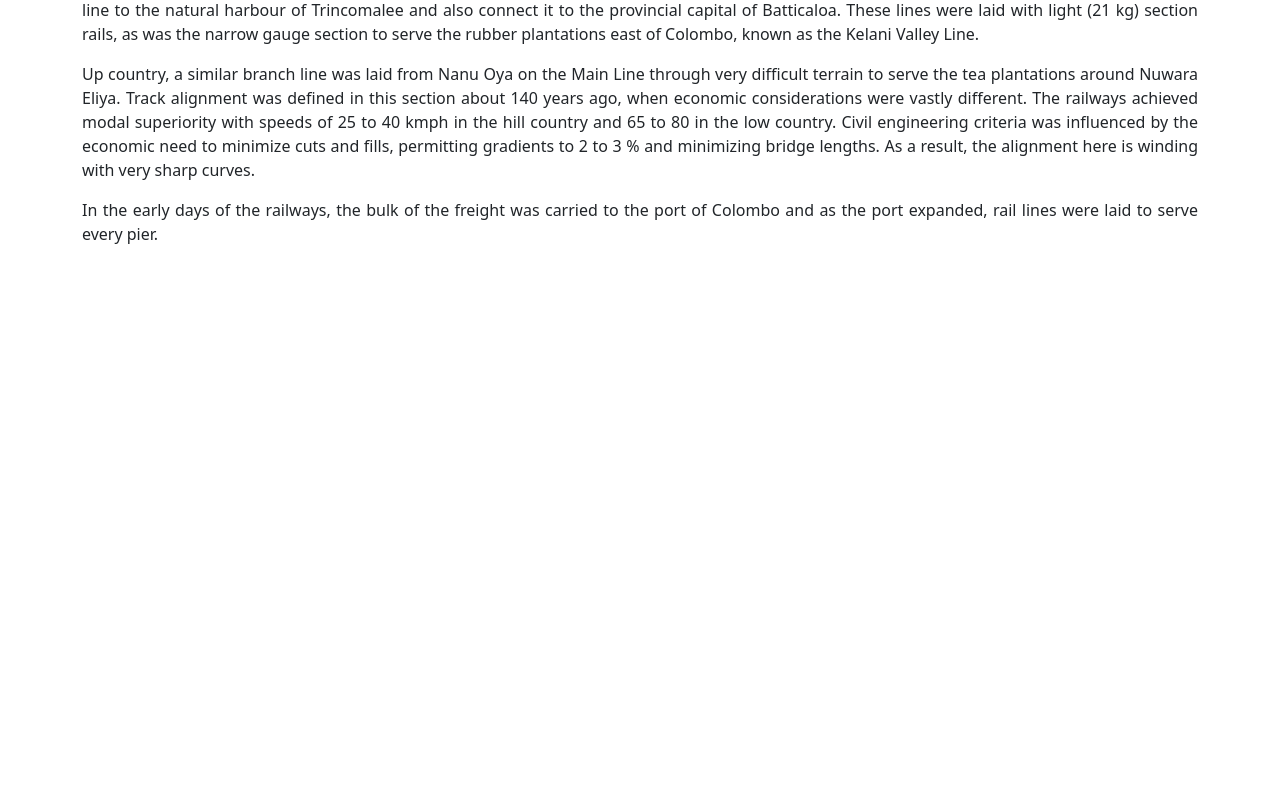
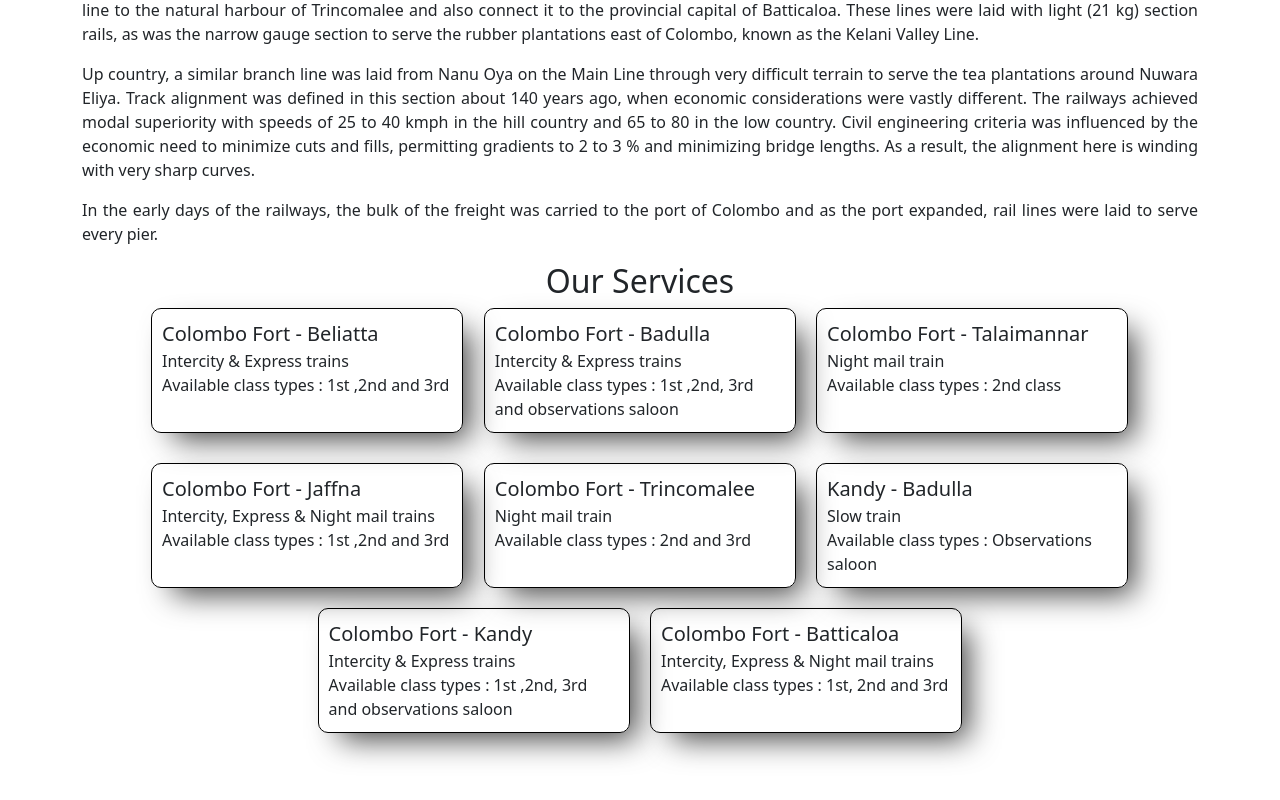
Before and after one commit to P-A-Chathura-Madhava/Reservation-Application-User-Client, a React (Create React App) app: page / in a window 1280 px wide. Shown: the part 1761-2561 px from the top of the page. Before the commit the page ends 2023 px from the top, so only its background shows below. Built offline with nearby package versions, Linux system fonts and the light colour scheme; the HTML template or start-up script is replaced by a standard one.

Commit message:
Apply Our Services UI

```diff
--- a/src/App.css
+++ b/src/App.css
@@ -187,6 +187,48 @@
   text-align: justify;
 }
 
+/* Our Services */
+.our_services_upper {
+  height: 125px;
+  display: flex;
+  justify-content: center;
+  gap: 20px;
+  margin-bottom: 30px;
+}
+
+.our_services_middle {
+  height: 125px;
+  display: flex;
+  justify-content: center;
+  gap: 20px;
+  margin-bottom: 20px;
+}
+
+.our_services_lower {
+  height: 125px;
+  display: flex;
+  justify-content: center;
+  gap: 20px;
+}
+
+.service_container {
+  border: 1px solid black;
+  border-radius: 10px;
+  height: auto;
+  width: 28%;
+  padding: 10px;
+  display: flex;
+  flex-direction: column;
+  -webkit-box-shadow: 14px 14px 31px -8px rgba(0, 0, 0, 0.75);
+  -moz-box-shadow: 14px 14px 31px -8px rgba(0, 0, 0, 0.75);
+  box-shadow: 14px 14px 31px -8px rgba(0, 0, 0, 0.75);
+}
+
+.service_container p {
+  padding: 0;
+  margin: 0;
+}
+
 @media only screen and (max-width: 600px) {
   .navBarNormal {
     display: none;
--- a/src/App.jsx
+++ b/src/App.jsx
@@ -16,8 +16,9 @@ function App(props) {
       <Home />
       <Gallery />
       <History />
-      {/* <OurServices />
-      <Contact />
+      <OurServices />
+      <div style={{height: "200px"}}></div>
+      {/* <Contact />
       <Footer />
       <TAndC /> */}
     </>
--- a/src/pages/OurServices.jsx
+++ b/src/pages/OurServices.jsx
@@ -1,8 +1,69 @@
-import React from 'react'
+import React, { useEffect } from 'react';
+import Aos from 'aos';
 
 const OurServices = () => {
+
+  useEffect(()=>{
+    Aos.init({duration: 2000});
+  },[])
+
   return (
-    <div>OurServices</div>
+    <div className='container'>
+      <div className="our_services_header_container">
+        <h2 className='text-center'>Our Services</h2>
+      </div>
+      <div className="our_services_upper">
+        <div data-aos="flip-left" className="service_container">
+          <p className='fs-5'>Colombo Fort - Beliatta</p>
+          <p className='fs-6'>Intercity & Express trains</p>
+          <p>Available class types : 1st ,2nd and 3rd</p>
+        </div>
+        <div data-aos="zoom-in" className="service_container">
+          <p className='fs-5'>Colombo Fort - Badulla</p>
+          <p className='fs-6'>Intercity & Express trains</p>
+          <p>Available class types : 1st ,2nd, 3rd and observations saloon</p>
+        </div>
+        <div data-aos="flip-right" className="service_container">
+          <p className='fs-5'>Colombo Fort - Talaimannar</p>
+          <p className='fs-6'>Night mail train</p>
+          <p>Available class types : 2nd class</p>
+        </div>
+      </div>
+      <div className="our_services_middle">
+      <div data-aos="flip-left" className="service_container">
+          <p className='fs-5'>Colombo Fort - Jaffna</p>
+          <p className='fs-6'>Intercity, Express & Night mail trains</p>
+          <p>Available class types : 1st ,2nd and 3rd</p>
+        </div>
+        <div data-aos="zoom-in" className="service_container">
+          <p className='fs-5'>Colombo Fort - Trincomalee</p>
+          <p className='fs-6'>Night mail train</p>
+          <p>Available class types : 2nd and 3rd</p>
+        </div>
+        <div data-aos="flip-right" className="service_container">
+          <p className='fs-5'>Kandy - Badulla</p>
+          <p className='fs-6'>Slow train</p>
+          <p>Available class types : Observations saloon</p>
+        </div>
+      </div>
+      <div className="our_services_lower">
+      <div data-aos="zoom-in" className="service_container">
+          <p className='fs-5'>Colombo Fort - Kandy</p>
+          <p className='fs-6'>Intercity & Express trains</p>
+          <p>Available class types : 1st ,2nd, 3rd and observations saloon</p>
+        </div>
+        <div data-aos="zoom-in" className="service_container">
+          <p className='fs-5'>Colombo Fort - Batticaloa</p>
+          <p className='fs-6'>Intercity, Express & Night mail trains</p>
+          <p>Available class types : 1st, 2nd and 3rd</p>
+        </div>
+        <div className="service_container" style={{display:"none"}}>
+          {/* <p className='fs-5'>Colombo Fort - Beliatta</p>
+          <p className='fs-6'>Intercity & Express trains</p>
+          <p>Available class types : 1st ,2nd and 3rd</p> */}
+        </div>
+      </div>
+    </div>
   )
 }
 
```
Lines whose indentation alone changed are shown as unchanged.
